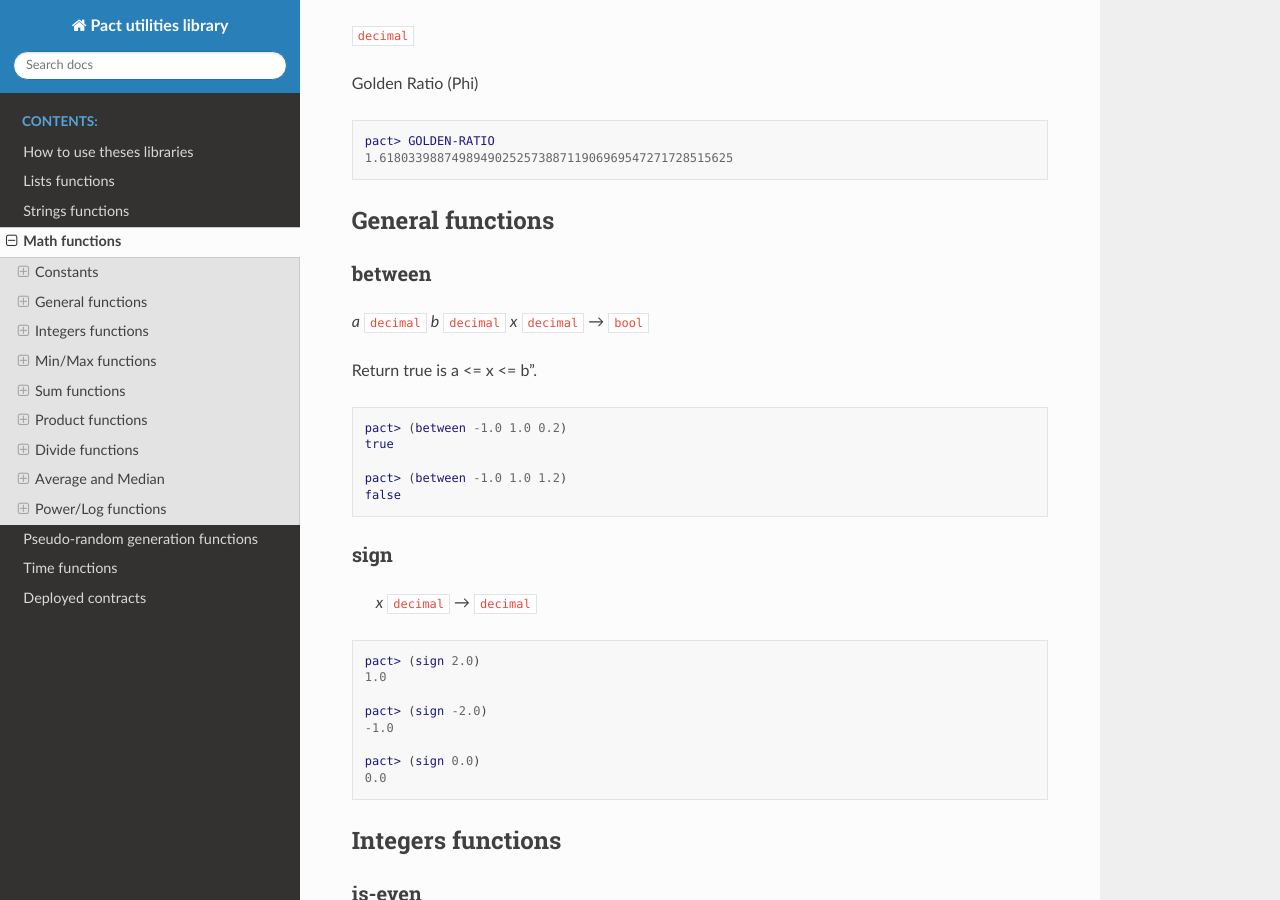
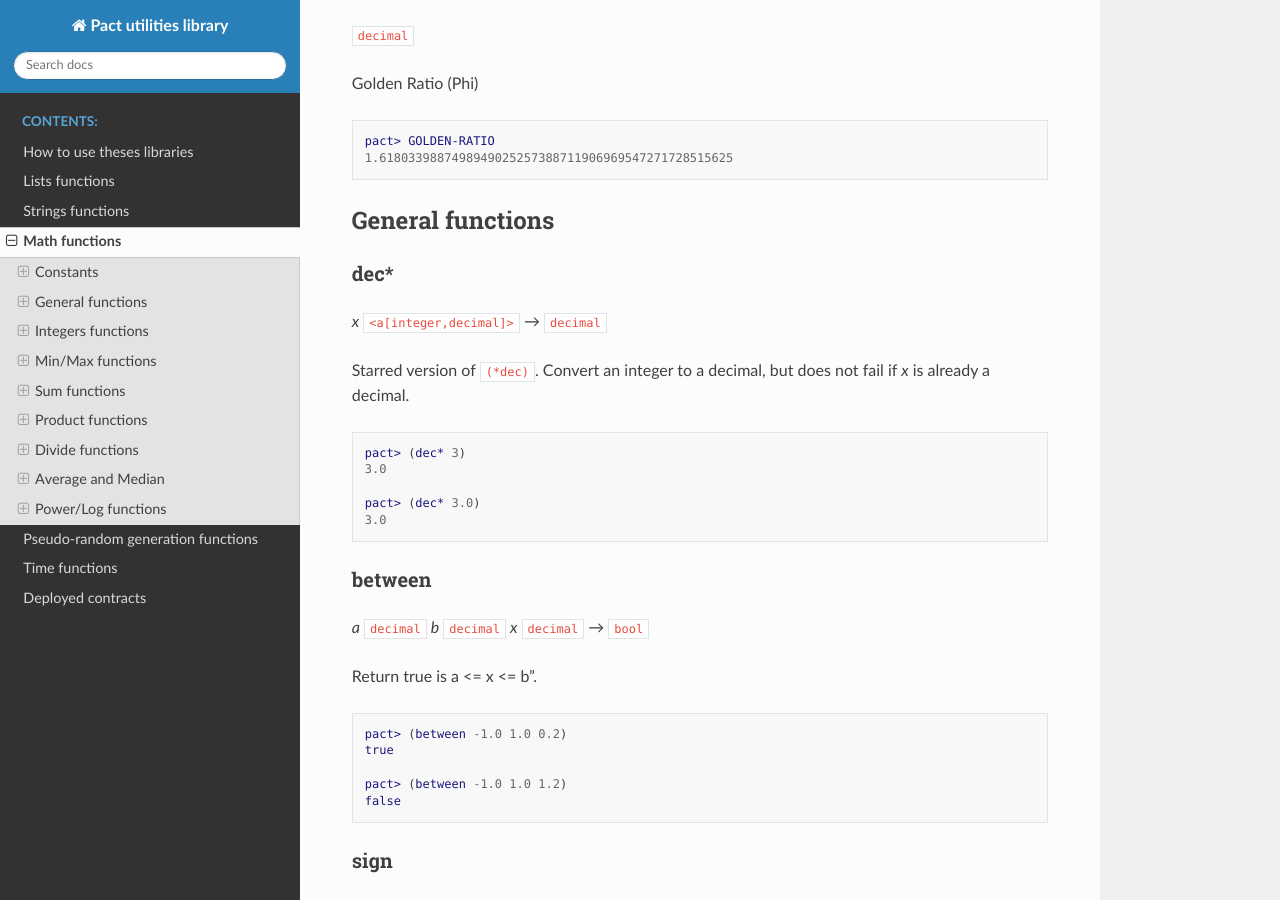
Before and after one commit to CryptoPascal31/pact-util-lib, a Sphinx documentation site: the page built from docs/source/util-math.rst, in a window 1280 px wide and 900 px high, scrolled down 802 px. Built offline with Sphinx 7.4.7 and the Read the Docs theme 2.0.0, drawn with Linux system fonts in a browser that asks for light colours.

Commit message:
Add doc for *dec

```diff
--- a/docs/source/util-math.rst
+++ b/docs/source/util-math.rst
@@ -44,6 +44,24 @@ Golden Ratio (Phi)
 
 General functions
 -----------------
+
+dec*
+~~~~
+*x* ``<a[integer,decimal]>``  *→* ``decimal``
+
+Starred version of ``(*dec)``. Convert an integer to a decimal, but does not fail
+if *x* is already a decimal.
+
+.. code:: lisp
+
+  pact> (dec* 3)
+  3.0
+
+  pact> (dec* 3.0)
+  3.0
+
+
+
 between
 ~~~~~~~
 *a* ``decimal`` *b* ``decimal`` *x* ``decimal`` *→* ``bool``
```
Also changed, not shown: README.md (+1 -0 lines).
